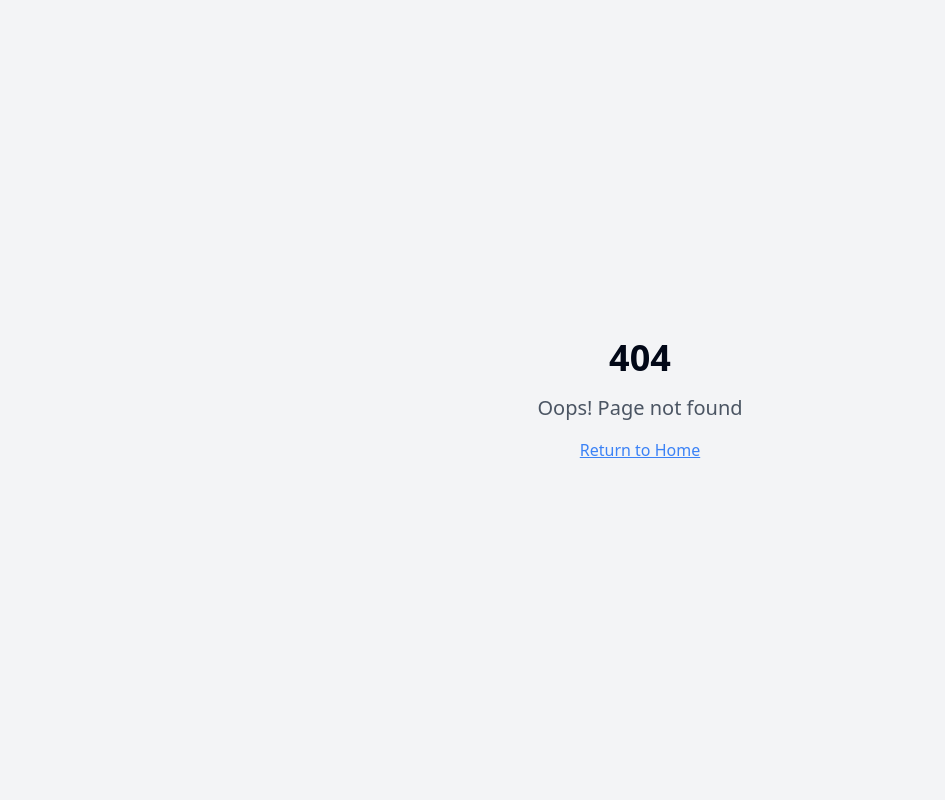
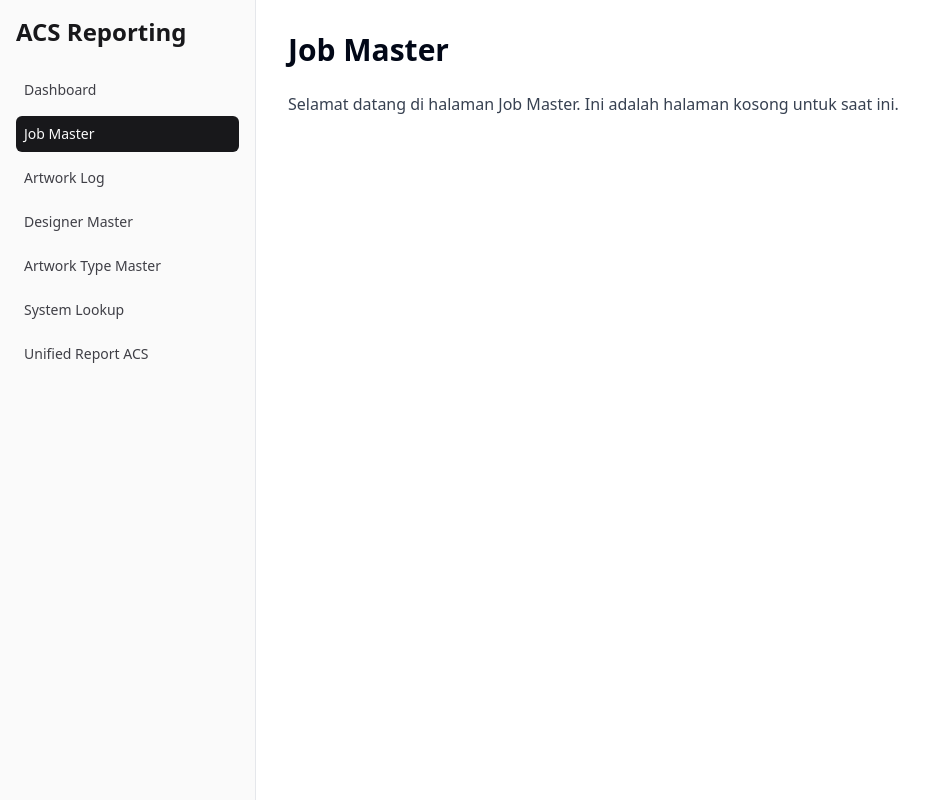
Before and after one commit to popangame-boop/Unfied_ACS_Report, a React (Vite) app: page /job-master in a window 1280 px wide. Before the commit this address had no page. Shown: the whole page, without its empty margins (0-945 px from the left). Built offline with nearby package versions, Linux system fonts and the light colour scheme.

Commit message:
[dyad] wrote 10 file(s)

```diff
--- a/src/App.tsx
+++ b/src/App.tsx
@@ -5,7 +5,14 @@ import { QueryClient, QueryClientProvider } from "@tanstack/react-query";
 import { BrowserRouter, Routes, Route } from "react-router-dom";
 import Index from "./pages/Index";
 import NotFound from "./pages/NotFound";
-import UnifiedReportACS from "./pages/UnifiedReportACS"; // Import halaman baru
+import UnifiedReportACS from "./pages/UnifiedReportACS";
+import Dashboard from "./pages/Dashboard"; // Import halaman baru
+import JobMaster from "./pages/JobMaster"; // Import halaman baru
+import ArtworkLog from "./pages/ArtworkLog"; // Import halaman baru
+import DesignerMaster from "./pages/DesignerMaster"; // Import halaman baru
+import ArtworkTypeMaster from "./pages/ArtworkTypeMaster"; // Import halaman baru
+import SystemLookup from "./pages/SystemLookup"; // Import halaman baru
+import Layout from "./components/Layout"; // Import komponen Layout
 
 const queryClient = new QueryClient();
 
@@ -16,8 +23,16 @@ const App = () => (
       <Sonner />
       <BrowserRouter>
         <Routes>
-          <Route path="/" element={<Index />} />
-          <Route path="/unified-report-acs" element={<UnifiedReportACS />} /> {/* Rute baru */}
+          <Route path="/" element={<Index />} /> {/* Index will redirect to /dashboard */}
+          <Route element={<Layout />}>
+            <Route path="/dashboard" element={<Dashboard />} />
+            <Route path="/job-master" element={<JobMaster />} />
+            <Route path="/artwork-log" element={<ArtworkLog />} />
+            <Route path="/designer-master" element={<DesignerMaster />} />
+            <Route path="/artwork-type-master" element={<ArtworkTypeMaster />} />
+            <Route path="/system-lookup" element={<SystemLookup />} />
+            <Route path="/unified-report-acs" element={<UnifiedReportACS />} />
+          </Route>
           {/* ADD ALL CUSTOM ROUTES ABOVE THE CATCH-ALL "*" ROUTE */}
           <Route path="*" element={<NotFound />} />
         </Routes>
--- /dev/null
+++ b/src/components/Layout.tsx
@@ -0,0 +1,18 @@
+"use client";
+
+import React from "react";
+import { Outlet } from "react-router-dom";
+import Sidebar from "./Sidebar";
+
+const Layout = () => {
+  return (
+    <div className="flex min-h-screen bg-background text-foreground">
+      <Sidebar />
+      <main className="flex-1 flex flex-col">
+        <Outlet />
+      </main>
+    </div>
+  );
+};
+
+export default Layout;
--- /dev/null
+++ b/src/components/Sidebar.tsx
@@ -0,0 +1,46 @@
+"use client";
+
+import React from "react";
+import { NavLink } from "react-router-dom";
+import { cn } from "@/lib/utils";
+
+const Sidebar = () => {
+  const navItems = [
+    { name: "Dashboard", path: "/dashboard" },
+    { name: "Job Master", path: "/job-master" },
+    { name: "Artwork Log", path: "/artwork-log" },
+    { name: "Designer Master", path: "/designer-master" },
+    { name: "Artwork Type Master", path: "/artwork-type-master" },
+    { name: "System Lookup", path: "/system-lookup" },
+    { name: "Unified Report ACS", path: "/unified-report-acs" },
+  ];
+
+  return (
+    <aside className="w-64 bg-sidebar text-sidebar-foreground p-4 flex flex-col border-r border-sidebar-border h-screen sticky top-0">
+      <div className="text-2xl font-bold mb-6 text-sidebar-primary">ACS Reporting</div>
+      <nav className="flex-1">
+        <ul className="space-y-2">
+          {navItems.map((item) => (
+            <li key={item.name}>
+              <NavLink
+                to={item.path}
+                className={({ isActive }) =>
+                  cn(
+                    "flex items-center p-2 rounded-md text-sm font-medium transition-colors hover:bg-sidebar-accent hover:text-sidebar-accent-foreground",
+                    isActive
+                      ? "bg-sidebar-primary text-sidebar-primary-foreground"
+                      : "text-sidebar-foreground"
+                  )
+                }
+              >
+                {item.name}
+              </NavLink>
+            </li>
+          ))}
+        </ul>
+      </nav>
+    </aside>
+  );
+};
+
+export default Sidebar;
--- /dev/null
+++ b/src/pages/ArtworkLog.tsx
@@ -0,0 +1,16 @@
+"use client";
+
+import React from "react";
+
+const ArtworkLog = () => {
+  return (
+    <div className="flex-1 p-8">
+      <h1 className="text-3xl font-bold mb-6">Artwork Log</h1>
+      <p className="text-gray-700 dark:text-gray-300">
+        Selamat datang di halaman Artwork Log. Ini adalah halaman kosong untuk saat ini.
+      </p>
+    </div>
+  );
+};
+
+export default ArtworkLog;
--- /dev/null
+++ b/src/pages/ArtworkTypeMaster.tsx
@@ -0,0 +1,16 @@
+"use client";
+
+import React from "react";
+
+const ArtworkTypeMaster = () => {
+  return (
+    <div className="flex-1 p-8">
+      <h1 className="text-3xl font-bold mb-6">Artwork Type Master</h1>
+      <p className="text-gray-700 dark:text-gray-300">
+        Selamat datang di halaman Artwork Type Master. Ini adalah halaman kosong untuk saat ini.
+      </p>
+    </div>
+  );
+};
+
+export default ArtworkTypeMaster;
--- /dev/null
+++ b/src/pages/Dashboard.tsx
@@ -0,0 +1,16 @@
+"use client";
+
+import React from "react";
+
+const Dashboard = () => {
+  return (
+    <div className="flex-1 p-8">
+      <h1 className="text-3xl font-bold mb-6">Dashboard</h1>
+      <p className="text-gray-700 dark:text-gray-300">
+        Selamat datang di Dashboard Anda. Ini adalah halaman kosong untuk saat ini.
+      </p>
+    </div>
+  );
+};
+
+export default Dashboard;
--- /dev/null
+++ b/src/pages/DesignerMaster.tsx
@@ -0,0 +1,16 @@
+"use client";
+
+import React from "react";
+
+const DesignerMaster = () => {
+  return (
+    <div className="flex-1 p-8">
+      <h1 className="text-3xl font-bold mb-6">Designer Master</h1>
+      <p className="text-gray-700 dark:text-gray-300">
+        Selamat datang di halaman Designer Master. Ini adalah halaman kosong untuk saat ini.
+      </p>
+    </div>
+  );
+};
+
+export default DesignerMaster;
--- a/src/pages/Index.tsx
+++ b/src/pages/Index.tsx
@@ -1,24 +1,9 @@
-import { MadeWithDyad } from "@/components/made-with-dyad";
-import { Link } from "react-router-dom";
-import { Button } from "@/components/ui/button";
+import React from "react";
+import { Navigate } from "react-router-dom";
 
 const Index = () => {
-  return (
-    <div className="min-h-screen flex flex-col items-center justify-center bg-gray-100 dark:bg-gray-900 p-4">
-      <div className="text-center bg-white dark:bg-gray-800 p-8 rounded-lg shadow-lg">
-        <h1 className="text-4xl font-bold mb-4 text-gray-900 dark:text-gray-100">Welcome to Your Blank App</h1>
-        <p className="text-xl text-gray-700 dark:text-gray-300 mb-6">
-          Start building your amazing project here!
-        </p>
-        <Link to="/unified-report-acs">
-          <Button className="bg-blue-600 hover:bg-blue-700 text-white font-bold py-2 px-4 rounded">
-            Go to Unified Report ACS
-          </Button>
-        </Link>
-      </div>
-      <MadeWithDyad />
-    </div>
-  );
+  // Redirect to the dashboard as the default entry point
+  return <Navigate to="/dashboard" replace />;
 };
 
 export default Index;
--- /dev/null
+++ b/src/pages/JobMaster.tsx
@@ -0,0 +1,16 @@
+"use client";
+
+import React from "react";
+
+const JobMaster = () => {
+  return (
+    <div className="flex-1 p-8">
+      <h1 className="text-3xl font-bold mb-6">Job Master</h1>
+      <p className="text-gray-700 dark:text-gray-300">
+        Selamat datang di halaman Job Master. Ini adalah halaman kosong untuk saat ini.
+      </p>
+    </div>
+  );
+};
+
+export default JobMaster;
--- /dev/null
+++ b/src/pages/SystemLookup.tsx
@@ -0,0 +1,16 @@
+"use client";
+
+import React from "react";
+
+const SystemLookup = () => {
+  return (
+    <div className="flex-1 p-8">
+      <h1 className="text-3xl font-bold mb-6">System Lookup</h1>
+      <p className="text-gray-700 dark:text-gray-300">
+        Selamat datang di halaman System Lookup. Ini adalah halaman kosong untuk saat ini.
+      </p>
+    </div>
+  );
+};
+
+export default SystemLookup;
```
